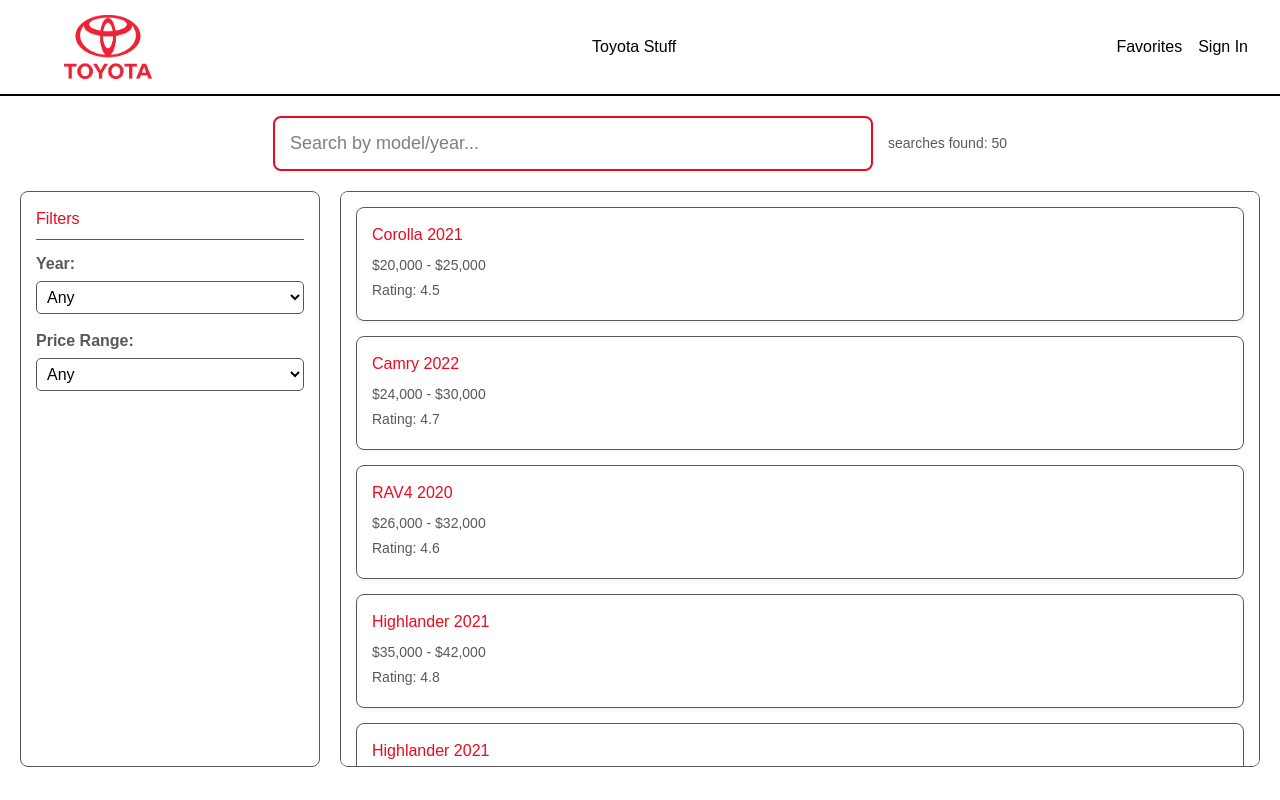
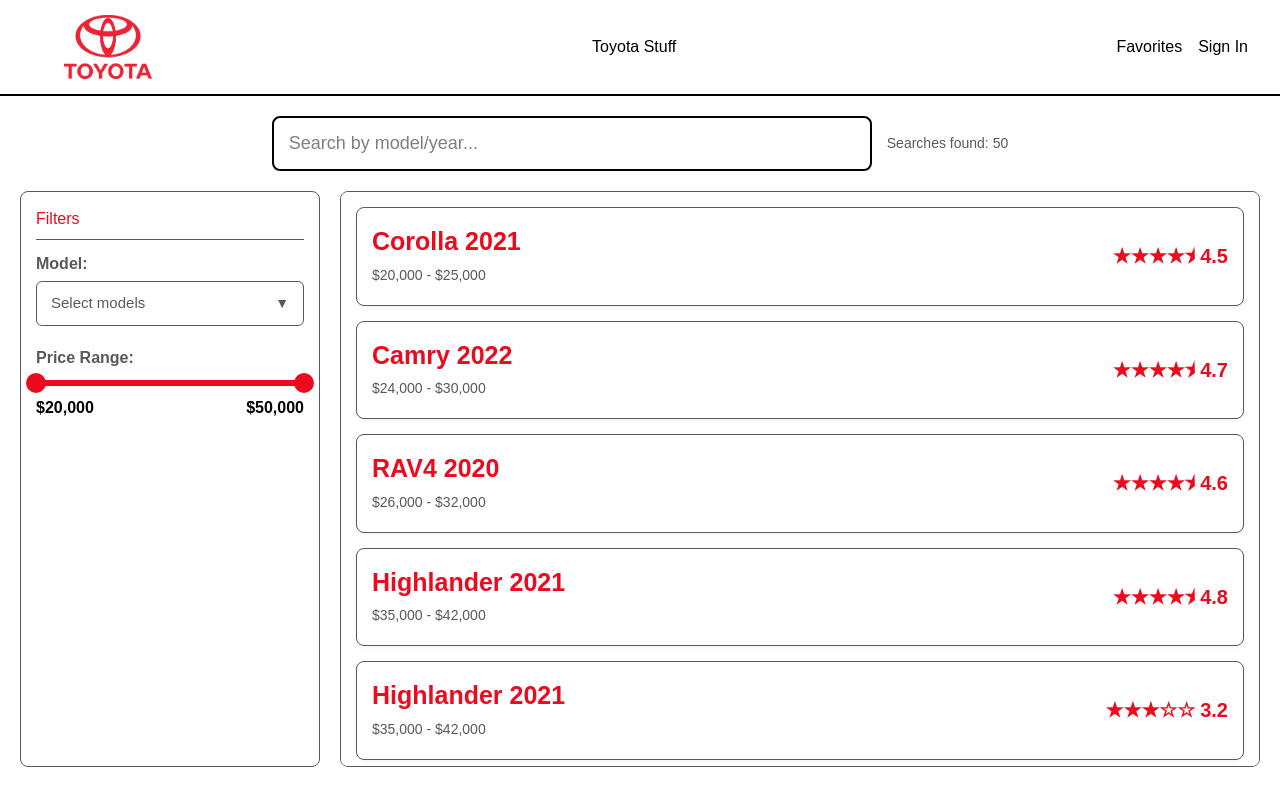
Before and after one commit to sebvu/hackutd-2025-proj, a Next.js app in the folder toyota-financier/: page /filter in a window 1280 px wide. Built offline with nearby package versions, Linux system fonts and the light colour scheme.

Commit message:
feat: oopsies.

```diff
--- /dev/null
+++ b/toyota-financier/app/(pages)/(slider)/page.tsx
@@ -0,0 +1,50 @@
+"use client"
+
+import { useState } from "react";
+import { Range, getTrackBackground } from "react-range";
+
+const STEP = 500;
+const MIN = 20000;
+const MAX = 50000;
+
+export default function PriceSlider() {
+  const [values, setValues] = useState([MIN, MAX]);
+
+  return (
+    <div className="price-slider">
+        <label>Price Range:</label>
+            <Range
+            values={values}
+            step={STEP}
+            min={MIN}
+            max={MAX}
+            onChange={setValues}
+            renderTrack={({ props, children }) => (
+            <div
+                {...props}
+                className="slider-track"
+                style={{
+                background: getTrackBackground({
+                    values,
+                    colors: ["#ccc", "#EB0A1E", "#ccc"],
+                    min: MIN,
+                    max: MAX,
+                }),
+            }}
+            >
+                {children}
+            </div>
+            )}
+            renderThumb={({ props, index }) => {
+            const { key, ...rest } = props;
+            return <div key={index} {...rest} className="slider-thumb" />;
+            }}
+
+        />
+        <div className="slider-values">
+            <span>${values[0].toLocaleString()}</span>
+            <span>${values[1].toLocaleString()}</span>
+        </div>
+    </div>
+    );
+}
--- a/toyota-financier/app/(pages)/filter/page.tsx
+++ b/toyota-financier/app/(pages)/filter/page.tsx
@@ -1,54 +1,129 @@
-import React from "react";
+"use client";
 
-const carsData = [
+import { useState } from "react";
+import PriceSlider from "../(slider)/page";
+
+type Car = {
+    model: string;
+    year: number;
+    min_price: string;
+    max_price: string;
+    rating: number;
+    image?: string;
+};
+
+type StarRatingProps = {
+    rating: number;
+};
+
+const carsData: Car[] = [
     { model: "Corolla", year: 2021, min_price: "$20,000", max_price: "$25,000", rating: 4.5 },
     { model: "Camry", year: 2022, min_price: "$24,000", max_price: "$30,000", rating: 4.7 },
     { model: "RAV4", year: 2020, min_price: "$26,000", max_price: "$32,000", rating: 4.6 },
     { model: "Highlander", year: 2021, min_price: "$35,000", max_price: "$42,000", rating: 4.8 },
-  { model: "Highlander", year: 2021, min_price: "$35,000", max_price: "$42,000", rating: 4.8 },
-  { model: "Highlander", year: 2021, min_price: "$35,000", max_price: "$42,000", rating: 4.8 },
-  { model: "Highlander", year: 2021, min_price: "$35,000", max_price: "$42,000", rating: 4.8 },
-  { model: "Highlander", year: 2021, min_price: "$35,000", max_price: "$42,000", rating: 4.8 },
+    { model: "Highlander", year: 2021, min_price: "$35,000", max_price: "$42,000", rating: 3.2 },
+];
+
+const carModels = [
+    "Camry","Corolla","Crown","bZ","C-HR","CorollaCross","RAV4",
+    "GrandHighlander","Highlander","LandCruiser","Sequoia","4Runner",
+    "Tacoma","Tundra","GR86","GRSupra","Prius"
 ];
 
 export default function Filter() {
+    const [selectedModels, setSelectedModels] = useState<string[]>([]);
+    const [dropdownOpen, setDropdownOpen] = useState(false);
+
+    function toggleDropdown() {
+        setDropdownOpen(!dropdownOpen);
+    }
+
+    function toggleModel(model: string) {
+        setSelectedModels(prev =>
+            prev.includes(model)
+                ? prev.filter(m => m !== model)
+                : [...prev, model]
+        );
+    }
+
+    function StarRating({ rating }: StarRatingProps) {
+        const fullStars = Math.floor(rating);
+        const halfStar = rating % 1 >= 0.5 ? 1 : 0;
+        const emptyStars = 5 - fullStars - halfStar;
+
+        return (
+            <div className="rating-stars">
+                {"★".repeat(fullStars)}
+                {halfStar ? "⯨" : ""}
+                {"☆".repeat(emptyStars)}
+            </div>
+        );
+    }
+
+    const filteredCars = selectedModels.length
+        ? carsData.filter(car => selectedModels.includes(car.model))
+        : carsData;
+
     return (
         <div className="filter-page">
             <div className="search-bar">
                 <input type="text" placeholder="Search by model/year..." />
-        <span>searches found: 50</span>
+                <span>Searches found: 50</span>
             </div>
 
             <div className="main-content">
                 <div className="filters">
                     <h3>Filters</h3>
-          <div>
-            <label>Year:</label>
-            <select>
-              <option value="">Any</option>
-              <option value="2022">2022</option>
-              <option value="2021">2021</option>
-              <option value="2020">2020</option>
-            </select>
+
+                    <div className="dropdown-container">
+                        <label>Model:</label>
+                        <div className="dropdown">
+                            <div
+                                className="dropdown-selected"
+                                onClick={(e) => {
+                                    e.stopPropagation();
+                                    setDropdownOpen(!dropdownOpen);
+                                }}
+                            >
+                                {selectedModels.length > 0 ? selectedModels.join(", ") : "Select models"}
+                                <span className="arrow">{dropdownOpen ? "▲" : "▼"}</span>
                             </div>
-          <div>
-            <label>Price Range:</label>
-            <select>
-              <option value="">Any</option>
-              <option value="20000-25000">$20k-$25k</option>
-              <option value="25000-30000">$25k-$30k</option>
-              <option value="30000-40000">$30k-$40k</option>
-            </select>
+
+                            {dropdownOpen && (
+                                <div
+                                    className="dropdown-menu"
+                                    onClick={(e) => e.stopPropagation()} // prevent closing when clicking inside
+                                >
+                                    {carModels.map(model => (
+                                        <label key={model} className="dropdown-option">
+                                            <input
+                                                type="checkbox"
+                                                checked={selectedModels.includes(model)}
+                                                onChange={() => toggleModel(model)}
+                                            />
+                                            {model}
+                                        </label>
+                                    ))}
+                                </div>
+                            )}
                         </div>
                     </div>
 
-        {/* Right: Car cards */}
+                    <PriceSlider />
+                </div>
+
                 <div className="cars-container">
-          {carsData.map((car, index) => (
+                    {filteredCars.map((car, index) => (
                         <div key={index} className="car-card">
+                            <div className="car-details">
+                                <div className="car-info">
                                     <h2>{car.model} {car.year}</h2>
                                     <p>{car.min_price} - {car.max_price}</p>
-              <p>Rating: {car.rating}</p>
+                                </div>
+                                <div className="rating">
+                                    <StarRating rating={car.rating} /> {car.rating}
+                                </div>
+                            </div>
                         </div>
                     ))}
                 </div>
--- a/toyota-financier/app/layout.tsx
+++ b/toyota-financier/app/layout.tsx
@@ -3,6 +3,7 @@
 import Header from "@/components/header"; // import your header
 import "./styles/global.css"
 import "./styles/filter.css"
+import "./styles/slider.css"
 
 const geistSans = Geist({
   variable: "--font-geist-sans",
--- a/toyota-financier/app/styles/filter.css
+++ b/toyota-financier/app/styles/filter.css
@@ -23,7 +23,7 @@
   margin-top: 20px;
   margin-bottom: 20px;
   gap: 15px;
-  flex-shrink: 0; /* don't shrink */
+  flex-shrink: 0;
 }
 
 .search-bar input {
@@ -31,9 +31,19 @@
   max-width: 600px;
   padding: 12px 15px;
   font-size: 18px;
-  border: 2px solid var(--primary-red);
+  border: 2px solid var(--black);
   border-radius: 8px;
   outline: none;
+  transition: border-color 0.15s, box-shadow 0.15s;
+}
+
+.search-bar input:hover {
+  border-color: var(--primary-red);
+}
+
+.search-bar input:focus {
+  border-color: var(--primary-red);
+  box-shadow: 0 0 8px rgba(235, 10, 30, 0.5);
 }
 
 .search-bar span {
@@ -80,6 +90,89 @@
   border: 1px solid var(--primary-gray);
 }
 
+/* Dropdown container */
+.dropdown-container {
+    position: relative;
+    margin-bottom: 20px;
+}
+
+/* Dropdown box (clickable area) */
+.dropdown {
+    position: relative;
+    user-select: none;
+    cursor: pointer;
+}
+
+.dropdown-selected {
+    border: 1px solid var(--primary-gray);
+    border-radius: 6px;
+    padding: 10px 14px;
+    background-color: var(--white);
+    display: flex;
+    justify-content: space-between;
+    align-items: center;
+    font-size: 15px;
+    color: var(--primary-gray);
+    transition: border-color 0.2s ease, box-shadow 0.2s ease;
+}
+
+/* Hover and active states */
+.dropdown-selected:hover {
+    border-color: var(--primary-red);
+    box-shadow: 0 0 5px rgba(235, 10, 30, 0.2);
+}
+
+.dropdown-selected:active {
+    border-color: var(--primary-red);
+    box-shadow: 0 0 8px rgba(235, 10, 30, 0.3);
+}
+
+/* Dropdown arrow */
+.dropdown-selected .arrow {
+    margin-left: 8px;
+    color: var(--primary-gray);
+    font-size: 14px;
+}
+
+/* Dropdown menu (options list) */
+.dropdown-menu {
+    position: absolute;
+    top: 100%;
+    left: 0;
+    right: 0;
+    max-height: 220px;
+    overflow-y: auto;
+    border: 1px solid var(--primary-gray);
+    border-radius: 6px;
+    background-color: var(--white);
+    z-index: 5;
+    margin-top: 4px;
+    box-shadow: 0 4px 8px rgba(0, 0, 0, 0.1);
+}
+
+/* Individual option */
+.dropdown-option {
+    display: flex;
+    align-items: center;
+    padding: 8px 12px;
+    gap: 8px;
+    font-size: 14px;
+    cursor: pointer;
+    color: var(--primary-gray);
+    transition: background-color 0.2s ease;
+}
+
+/* Hover effect on each option */
+.dropdown-option:hover {
+    background-color: rgba(235, 10, 30, 0.1);
+}
+
+/* Checkbox style */
+.dropdown-option input[type="checkbox"] {
+    accent-color: var(--primary-red);
+    cursor: pointer;
+}
+
 /* Cars container */
 .cars-container {
   flex: 1;
@@ -102,13 +195,40 @@
   background-color: #fff;
 }
 
-.car-card h2 {
-  margin: 0 0 8px 0;
+/* Car details layout */
+.car-details {
+  display: flex;
+  justify-content: space-between;
+  align-items: center;
+}
+
+/* Car title and info */
+.car-info h2 {
+  margin: 0;
+  font-size: 25px;
+  font-weight: 700;
   color: var(--primary-red);
 }
 
-.car-card p {
+.car-info p {
   margin: 4px 0;
+  font-size: 14px;
   color: var(--primary-gray);
-  font-size: 14px;
 }
+
+/* Rating on the right side */
+.rating {
+  display: flex;
+  align-items: center;
+  font-weight: 600;
+  font-size: 20px;
+  color: var(--primary-red);
+  gap: 5px;
+}
+
+.rating-stars {
+  color: var(--primary-red);
+  font-size: 20px;
+  display: flex;
+  gap: 2px;
+}
--- a/toyota-financier/app/styles/global.css
+++ b/toyota-financier/app/styles/global.css
@@ -24,7 +24,7 @@
 } */
 
 body {
-  background: var(--background);
-  color: var(--foreground);
+  /* background: var(--background);
+  color: var(--foreground); */
   font-family: Arial, Helvetica, sans-serif;
 }
--- /dev/null
+++ b/toyota-financier/app/styles/slider.css
@@ -0,0 +1,37 @@
+.price-slider {
+  width: 100%;
+  max-width: 400px;
+  margin: 20px 0;
+  font-family: Arial, sans-serif;
+}
+
+.price-slider label {
+  display: block;
+  margin-bottom: 10px;
+  font-weight: bold;
+}
+
+.slider-track {
+  height: 6px;
+  border-radius: 3px;
+  background: #ccc;
+  position: relative;
+}
+
+.slider-thumb {
+  height: 20px;
+  width: 20px;
+  border-radius: 50%;
+  background-color: #EB0A1E;
+  display: flex;
+  justify-content: center;
+  align-items: center;
+  cursor: grab;
+}
+
+.slider-values {
+  display: flex;
+  justify-content: space-between;
+  margin-top: 10px;
+  font-weight: bold;
+}
```
Also changed, not shown: package.json (added, +8 -0 lines), 1 other file (tests, documents, lock files or other folders). Lines whose indentation alone changed are shown as unchanged.
